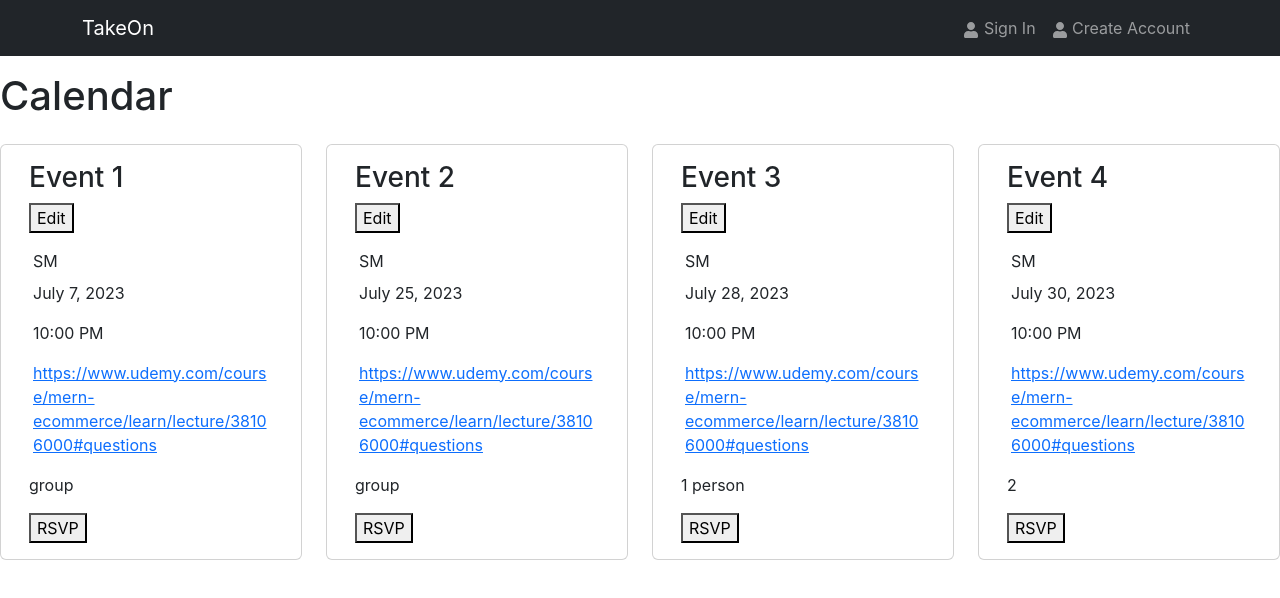
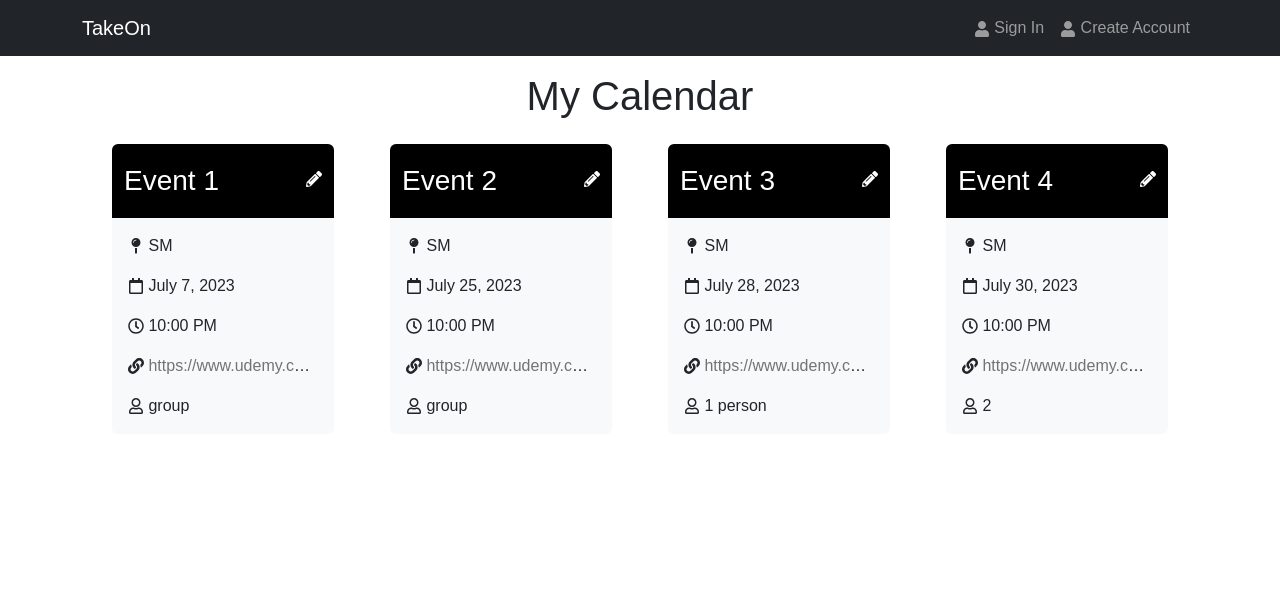
Before and after one commit to gabbiedla/takeon, a React (Create React App) app in the folder frontend/: page / in a window 1280 px wide. Shown: the top 598 px of the page. Built offline with nearby package versions, Linux system fonts and the light colour scheme.

Commit message:
added styling

```diff
--- a/frontend/src/components/E.jsx
+++ b/frontend/src/components/E.jsx
@@ -1,33 +1,50 @@
 import React from 'react';
 import { Card, Container } from 'react-bootstrap';
+import {
+  FaPencilAlt,
+  FaMapPin,
+  FaRegCalendar,
+  FaRegClock,
+  FaLink,
+  FaRegUser,
+} from 'react-icons/fa';
 
 const Event = ({ event }) => {
   return (
-    <Card className="my-3 p-3 rounded">
+    <Card className="my-3 p-3 mx-3 rounded bg-light border-0">
       {/* <a href={`/event/${event._id}`}> */}
-      <Container>
+      <Container className="card-items rounded-top text-white">
         <Card.Title as="div">
-          <h3>{event.title}</h3>
+          <h3 className="card-title">{event.title}</h3>
         </Card.Title>
-        <button>Edit</button>
+        {/* <button className="edit-button">Edit</button> */}
+        <FaPencilAlt />
         {/* </a> */}
       </Container>
-
       <Card.Body>
         {/* <a href={`/event/${event._id}`}> */}
-        <Card.Title as="p">{event.location}</Card.Title>
+        <Card.Text as="p">
+          <FaMapPin /> {event.location}
+        </Card.Text>
+
         {/* </a> */}
-
-        <Card.Text as="p">{event.date}</Card.Text>
-        <Card.Text as="p">{event.time}</Card.Text>
-        <a href={`/event/${event._id}`}>
-          <Card.Text as="p">{event.url}</Card.Text>
-        </a>
+        <Card.Text as="p">
+          <FaRegCalendar /> {event.date}
+        </Card.Text>
+        <Card.Text as="p">
+          <FaRegClock /> {event.time}
+        </Card.Text>
+        <Card.Text as="p" className="event-url">
+          <FaLink />
+          <a href={`/event/${event._id}`}> {event.url}</a>
+        </Card.Text>
+        <Card.Text as="p">
+          <FaRegUser /> {event.accepting}
+        </Card.Text>
       </Card.Body>
-      <Container>
-        <Card.Text as="p">{event.accepting}</Card.Text>
-        <button>RSVP</button>
-      </Container>
+      {/* <Container className="card-item">
+        <button className="rsvp-button">RSVP</button>
+      </Container> */}
     </Card>
   );
 };
--- a/frontend/src/index.css
+++ b/frontend/src/index.css
@@ -1,4 +1,4 @@
-body {
+/* body {
   margin: 0;
   font-family: -apple-system, BlinkMacSystemFont, 'Segoe UI', 'Roboto', 'Oxygen',
     'Ubuntu', 'Cantarell', 'Fira Sans', 'Droid Sans', 'Helvetica Neue',
@@ -10,4 +10,152 @@ body {
 code {
   font-family: source-code-pro, Menlo, Monaco, Consolas, 'Courier New',
     monospace;
+} */
+* {
+  margin: 0;
+  padding: 0;
+  box-sizing: border-box;
 }
+
+body {
+  font-family: 'Poppins', sans-serif;
+  /* height: 100vh; */
+}
+
+/* .mx-3 {
+  margin-left: 3rem !important;
+  margin-right: 3rem !important;
+} */
+/* my-3 {
+  margin-left: ($spacer * 0.25) !important;
+}
+
+p-3 {
+} */
+
+.p-3 {
+  padding: 0 !important;
+}
+
+main {
+  min-height: 80vh;
+}
+
+.event-container {
+  padding-left: 6rem;
+  padding-right: 6rem;
+}
+
+.calendar-title {
+  display: flex;
+  justify-content: center;
+}
+
+a {
+  text-decoration: none;
+  color: rgb(115, 115, 115);
+}
+
+.rating span {
+  margin: 0.1rem;
+}
+
+.rating svg {
+  color: #f8e825;
+}
+
+.rating-text {
+  font-size: 0.8rem;
+  font-weight: 600;
+  padding-left: 0.5rem;
+}
+
+.event-title {
+  /* height: 2.5em;  Set a fixed height */
+  overflow: hidden; /* Hide overflow content */
+  text-overflow: ellipsis; /* Add ellipsis for long text */
+  white-space: nowrap; /* Prevent wrapping */
+}
+
+.event-url {
+  overflow: hidden; /* Hide overflow content */
+  text-overflow: ellipsis; /* Add ellipsis for long text */
+  white-space: nowrap; /* Prevent wrapping */
+}
+
+table td,
+table th {
+  text-align: center;
+}
+
+.review {
+  margin-top: 30px;
+}
+
+.review h2 {
+  font-size: 24px;
+  background: #f4f4f4;
+  padding: 10px;
+  border: 1px solid #ddd;
+}
+
+/* .review button {
+  margin-top: 10px;
+} */
+
+.carousel-caption {
+  position: absolute;
+  width: 100%;
+  left: 0;
+  right: 0;
+  bottom: 0;
+  background: rgba(0, 0, 0, 0.5);
+}
+
+.card-items {
+  display: flex;
+  justify-content: space-between;
+  align-items: center;
+  border-bottom: black solid 4px;
+  background-color: black;
+  /* align-content: flex-start; */
+  /* height: 50px; */
+  /* background-color: black;
+  color: white; */
+  /* margin-top: -1rem;
+  padding-top: 10px;
+  margin-left: -4px; */
+  /* align-items: left; */
+  /* max-width: 100%;
+  margin: 0;
+  padding: 0; */
+}
+
+/* .card-item {
+  display: flex;
+  justify-content: flex-end;
+} */
+
+.edit-button {
+  border-radius: 10%;
+  border: none;
+  background-color: rgb(175, 175, 175);
+  color: white;
+  padding: 5px 18px;
+
+  /* padding: 50px 12px; */
+  /* margin: 1px -15px; */
+}
+
+.rsvp-button {
+  border-radius: 10%;
+  border: none;
+  background-color: rgb(5, 192, 195);
+  color: white;
+  padding: 5px 12px;
+}
+
+.card-title {
+  padding-top: 5px;
+  margin-top: 5px;
+}
--- a/frontend/src/index.js
+++ b/frontend/src/index.js
@@ -1,6 +1,7 @@
 import React from 'react';
 import ReactDOM from 'react-dom/client';
 import 'bootstrap/dist/css/bootstrap.min.css'; //optonal
+// import './bootstrap.custom.css';
 import './index.css';
 import App from './App';
 
--- a/frontend/src/pages/Home.jsx
+++ b/frontend/src/pages/Home.jsx
@@ -5,8 +5,8 @@ import E from '../components/E';
 function Home() {
   return (
     <>
-      <h1>Calendar</h1>
-      <Row>
+      <h1 className="calendar-title">My Calendar</h1>
+      <Row className="event-container">
         {events.map((event) => (
           <Col key={event._id} sm={12} md={6} lg={4} xl={3}>
             <E event={event} />
```
